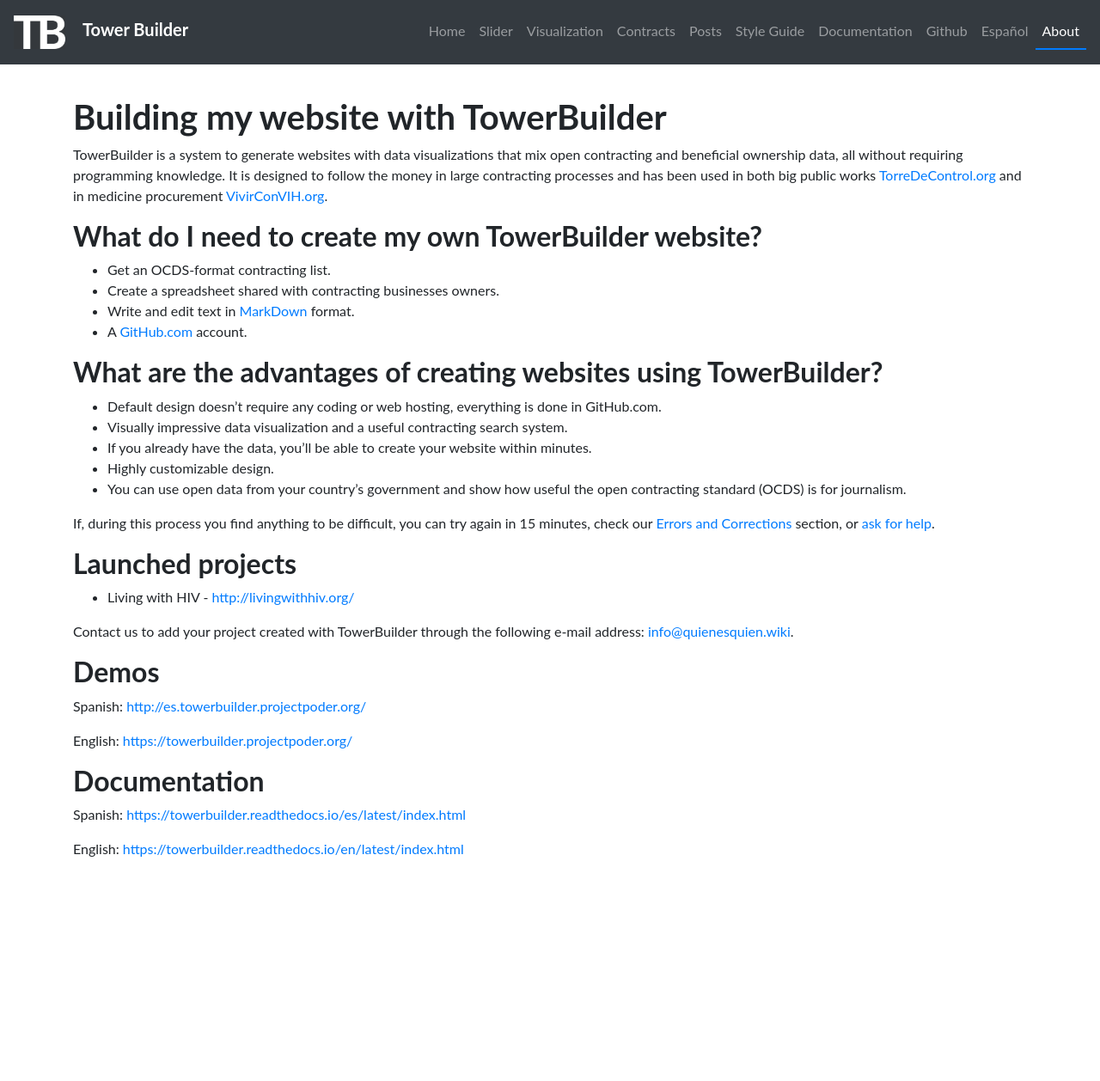
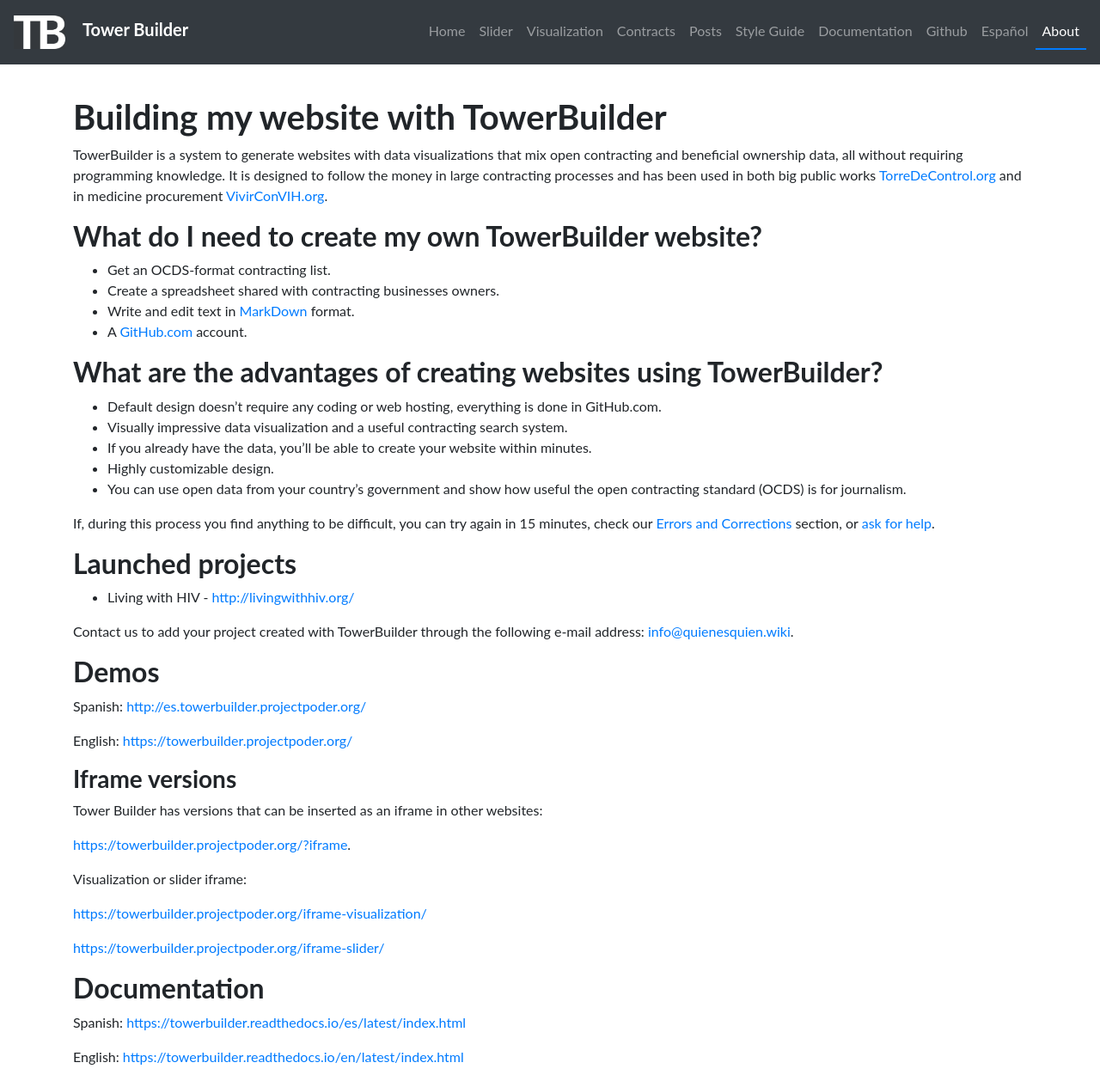
Before and after one commit to ProjectPODER/TowerBuilder, a Jekyll site: the page built from 9.1-about.md, in a window 1280 px wide and 1258 px high. Shown: the whole window at 86% size. Built offline with Jekyll 4.4.1, drawn with Linux system fonts in a browser that asks for light colours.

Commit message:
Add iframe documentation

```diff
--- a/9.1-about.md
+++ b/9.1-about.md
@@ -37,6 +37,18 @@
 
 English: <https://towerbuilder.projectpoder.org/>
 
+### Iframe versions
+
+Tower Builder has versions that can be inserted as an iframe in other websites:
+
+<https://towerbuilder.projectpoder.org/?iframe>.
+
+Visualization or slider iframe:
+
+<https://towerbuilder.projectpoder.org/iframe-visualization/>
+
+<https://towerbuilder.projectpoder.org/iframe-slider/>
+
 ## Documentation
 
 Spanish: <https://towerbuilder.readthedocs.io/es/latest/index.html>
```
Also changed, not shown: README.md (+13 -0 lines), docs/C1/Seccion5.md (+12 -0 lines).
